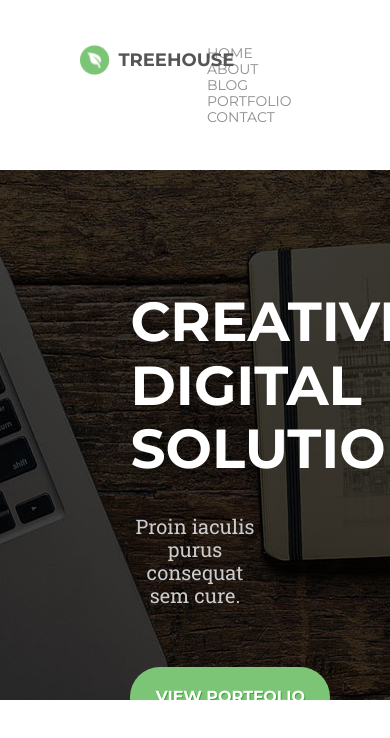
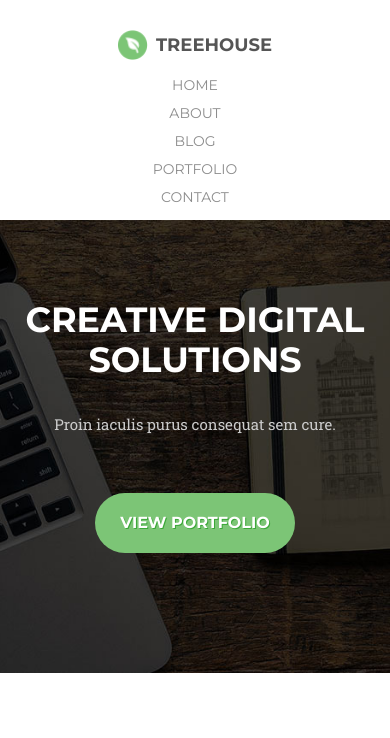
Before and after one commit to Shadowman69/My-portfolio, a plain HTML site: page Treehouse PSD Template/index.html in a window 390 px wide. Drawn offline with nearby package versions, Linux system fonts and the light colour scheme; files that its build step writes are made by us from their sources.

Commit message:
The header is now adaptive

```diff
--- a/Treehouse PSD Template/index.html
+++ b/Treehouse PSD Template/index.html
@@ -5,6 +5,7 @@
         <meta name="viewport" content="width=device-width, initial-scale=1.0">
 	    <title>Treehouse page</title>
         <link rel="stylesheet" type="text/css" href="style.css">
+        <link rel="stylesheet" type="text/css" href="media.css">
         <link rel="stylesheet" type="text/css" href="normalize.css">
 	    <link rel="stylesheet" href="font-awesome/css/font-awesome.min.css">
         <link rel="stylesheet" type="text/css" href="libs/slick/slick.css"/>
@@ -44,5 +45,12 @@
                 </div>
             </div>
         </header>
+
+        <!-- Section Professional Services -->
+        <section class="services">
+            <div class="container">
+
+            </div>
+        </section>
     </body>
 </html>
--- /dev/null
+++ b/Treehouse PSD Template/media.css
@@ -0,0 +1,87 @@
+@media screen and (max-width: 1400px) {
+    nav {
+        width: 70%;
+    }
+
+    nav ul li {
+        font-size: 22px;
+    }
+}
+
+@media screen and (max-width: 1050px) {
+    .container {
+        width: 100%;
+        overflow: visible;
+    }
+
+    .logo {
+        width: 100%;
+        float: none;
+        display: flex;
+        margin: 0 auto;
+        margin-top: 30px;
+        justify-content: center;
+        align-items: center;
+    }
+
+    .logo span {
+       position: static;
+       transform: none;
+    }
+
+    nav {
+        width: 100%;
+        float: none;
+        margin-top: 10px;
+        margin-bottom: 10px;
+    }
+
+    nav ul {
+        width: 50%;
+        margin: 0 auto;
+        text-align: center;
+    }
+
+    nav ul li {
+        display: inline;
+        float: none;
+    }
+
+    .header_content {
+        width: 70%;
+    }
+}
+
+@media screen and (max-width: 900px) {
+    nav {
+        height: auto;
+    }
+
+    nav ul {
+        width: 100%;
+    }
+
+    nav ul li {
+        display: block;
+        margin: 0 auto;
+    }
+}
+
+@media screen and (max-width: 500px) {
+    .fluid_container {
+        height: auto;
+    }
+
+    .header_content {
+        width: 100%;
+        margin-top: 80px;
+    }
+
+    .header_content h1 {
+        font-size: 35px;
+    }
+
+    .header_content p {
+        font-size: 15px;
+    }
+}
--- a/Treehouse PSD Template/style.css
+++ b/Treehouse PSD Template/style.css
@@ -52,14 +52,17 @@ button {
     position: absolute;
     font-family: 'Montserrat', Arial, sans-serif;
     font-size: 18px;
+    line-height: 25px;
     font-weight: 700;
     text-transform: uppercase;
     color: #555555;
-    transform: translate(0, 25%);
+    transform: translate(0, 15%);
 }
 
 nav {
-    width: 44.8%;
+    width: 50%;
+    height: 34px;
+    overflow: hidden;
     float: right;
     margin: 45px 0 45px 0;
 }
@@ -74,6 +77,7 @@ nav ul li {
     margin-right: 30px;
     font-family: 'Montserrat', Arial, sans-serif;
     font-size: 14px;
+    line-height: 25px;
     color: #8d8d8d;
     text-transform: uppercase;
 }
@@ -105,14 +109,13 @@ nav ul li a:hover {
 }
 
 .header_content {
-    width: 33.125%;
+    width: 50%;
     margin: 0 auto;
     margin-top: 120px;
     text-align: center;
 }
 
 .header_content h1 {
-    margin: 0;
     margin-bottom: 35px;
     font-family: 'Montserrat', Arial, sans-serif;
     font-size: 55px;
@@ -153,3 +156,5 @@ nav ul li a:hover {
     color: black;
     text-shadow: -1px 0px #b0b0b0, 1px 0px #b0b0b0;
 }
+
+/* Section Professional Services */
```
